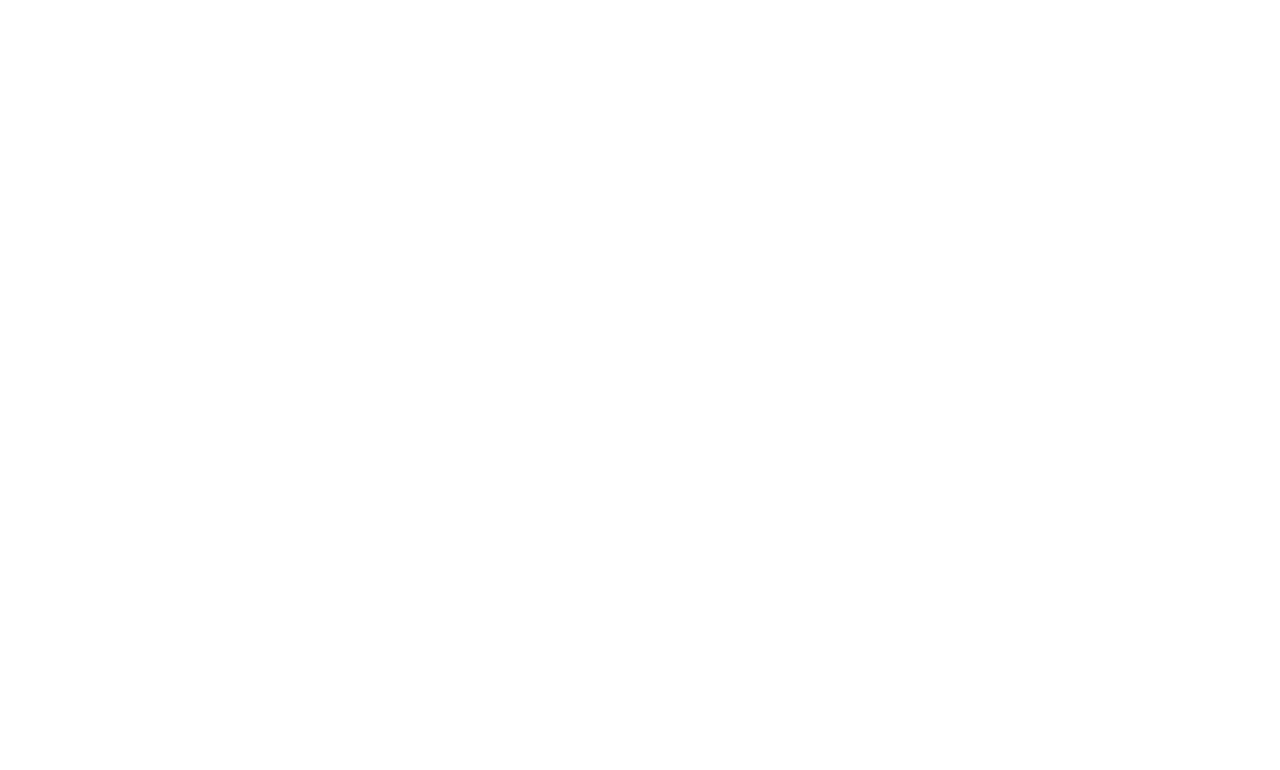
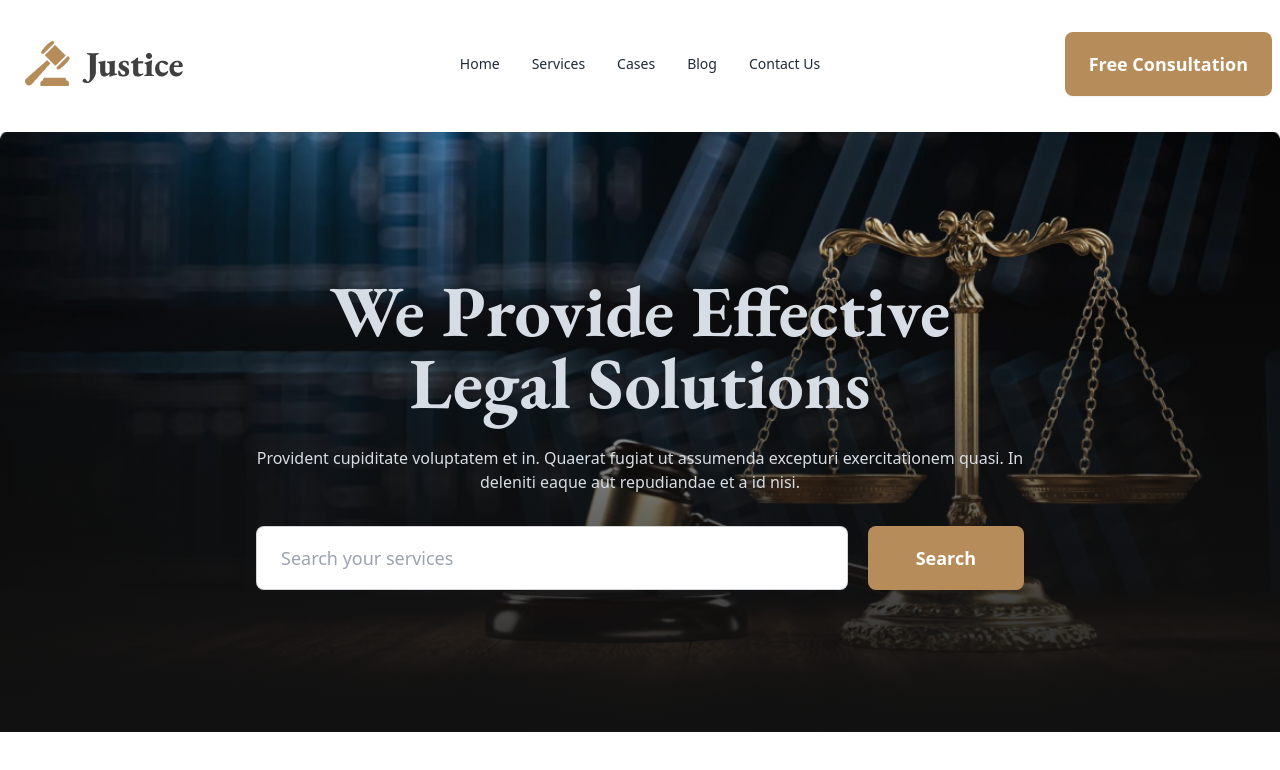
Before and after one commit to fahimprito/legal-solutions-web, a plain HTML site: page index.html in a window 1280 px wide. Drawn offline with nearby package versions, Linux system fonts and the light colour scheme.

Commit message:
nav, banner

```diff
--- a/index.html
+++ b/index.html
@@ -1,15 +1,103 @@
 <!DOCTYPE html>
-<html lang="en">
+<html lang="en" data-theme="light">
 
 <head>
     <meta charset="UTF-8">
     <meta name="viewport" content="width=device-width, initial-scale=1.0">
     <link rel="shortcut icon" href="./images/business.png" type="image/x-icon">
     <title>Legal-Solution</title>
+    <!-- google font  -->
+    <link rel="preconnect" href="https://fonts.googleapis.com">
+    <link rel="preconnect" href="https://fonts.gstatic.com" crossorigin>
+    <link href="https://fonts.googleapis.com/css2?family=EB+Garamond:ital,wght@0,400..800;1,400..800&display=swap"
+        rel="stylesheet">
+    <!-- daisyui  -->
+    <link href="https://cdn.jsdelivr.net/npm/daisyui@4.12.10/dist/full.min.css" rel="stylesheet" type="text/css" />
+    <script src="https://cdn.tailwindcss.com"></script>
+
+    <script>
+        tailwind.config = {
+            theme: {
+                extend: {
+                    colors: {
+                        'color-primary': '#B68C5A',
+                    }
+                }
+            }
+        }
+    </script>
+
+    <style>
+        .font-eb-garamond {
+            font-family: "EB Garamond", serif;
+        }
+    </style>
+
 </head>
 
 <body>
+    <header class="container mx-auto py-6">
+        <nav class="pb-7">
+            <div class="navbar bg-base-100">
+                <div class="navbar-start">
+                    <div class="dropdown">
+                        <div tabindex="0" role="button" class="btn btn-ghost lg:hidden">
+                            <svg xmlns="http://www.w3.org/2000/svg" class="h-5 w-5" fill="none" viewBox="0 0 24 24"
+                                stroke="currentColor">
+                                <path stroke-linecap="round" stroke-linejoin="round" stroke-width="2"
+                                    d="M4 6h16M4 12h8m-8 6h16" />
+                            </svg>
+                        </div>
+                        <ul tabindex="0"
+                            class="menu menu-sm dropdown-content bg-base-100 rounded-box z-[1] mt-3 w-52 p-2 shadow">
+                            <li><a href="#">Home</a></li>
+                            <li><a href="#">Services</a></li>
+                            <li><a href="#">Cases</a></li>
+                            <li><a href="#">Blog</a></li>
+                            <li><a href="#">Contact Us</a></li>
+                        </ul>
+                    </div>
+                    <a class="btn btn-ghost text-xl hover:bg-transparent "><img src="./images/logo2.png" alt="Logo"></a>
+                </div>
+                <div class="navbar-center hidden lg:flex">
+                    <ul class="menu menu-horizontal px-1">
+                        <li><a href="#">Home</a></li>
+                        <li><a href="#">Services</a></li>
+                        <li><a href="#">Cases</a></li>
+                        <li><a href="#">Blog</a></li>
+                        <li><a href="#">Contact Us</a></li>
+                    </ul>
+                </div>
+                <div class="navbar-end">
+                    <button
+                        class="btn btn-active border-none text-white bg-[#B68C5A] hover:bg-[#ad8350] btn-sm md:btn-md lg:btn-lg">Free
+                        Consultation</button>
+                </div>
+            </div>
+        </nav>
 
+        <div class="hero min-h-[600px]"
+            style=" background-image: linear-gradient(#11111100,#111111), url(./images/banner.png); ">
+            <div class="hero-content text-neutral-content text-center">
+                <div class="max-w-3xl ">
+                    <h1 class="mb-7 text-7xl font-bold font-eb-garamond">We Provide Effective <br> Legal Solutions</h1>
+                    <p class="mb-8">
+                        Provident cupiditate voluptatem et in. Quaerat fugiat ut assumenda excepturi exercitationem
+                        quasi. In deleniti eaque aut repudiandae et a id nisi.
+                    </p>
+                    <div class="flex justify-around gap-5">
+                        <input type="text" placeholder="Search your services" class="input input-bordered input-sm md:input-md lg:input-lg w-full " />
+                        <button class="btn btn-active px-12 border-none text-white bg-[#B68C5A] hover:bg-[#ad8350] btn-sm md:btn-md lg:btn-lg">Search</button>
+                    </div>
+                </div>
+            </div>
+        </div>
+    </header>
+
+    <main>
+
+
+    </main>
 
 </body>
 
--- /dev/null
+++ b/tailwind.config.js
@@ -0,0 +1,8 @@
+/** @type {import('tailwindcss').Config} */
+module.exports = {
+    content: ["./src/**/*.{html,js}"],
+    theme: {
+        extend: {},
+    },
+    plugins: [],
+}
```
